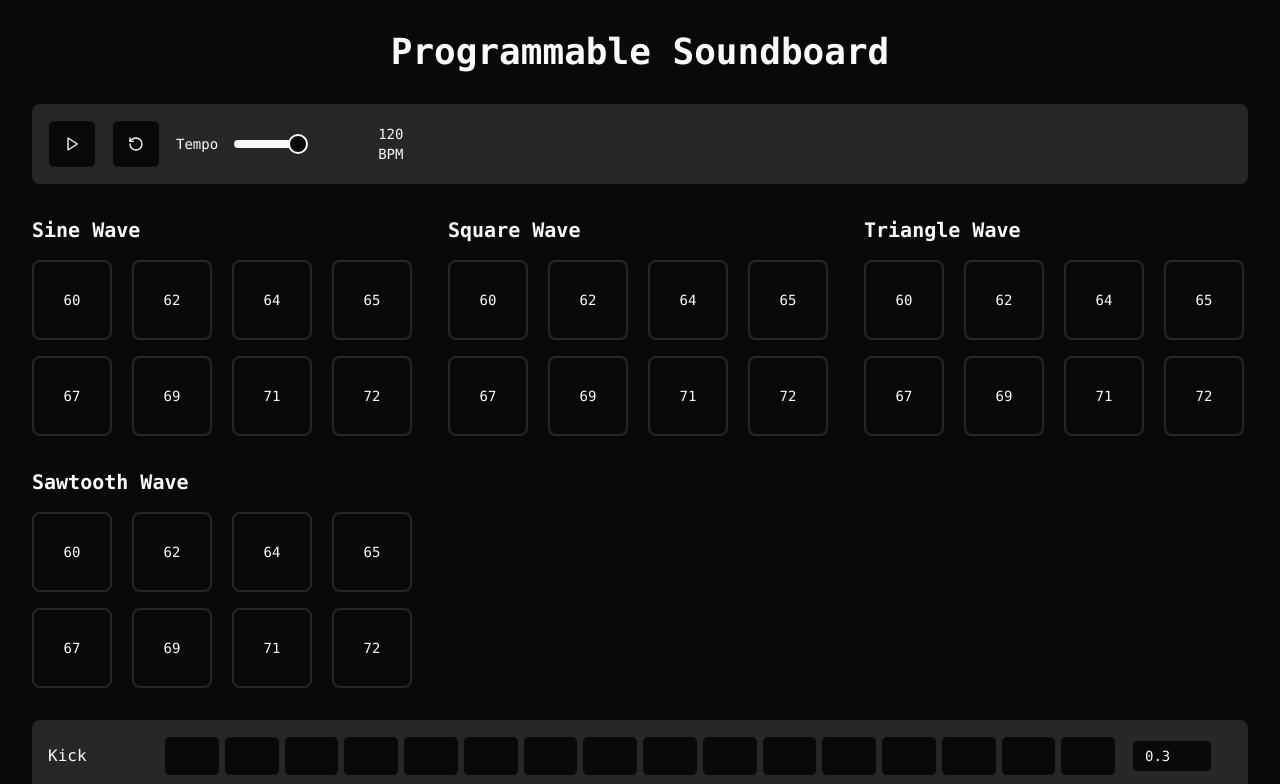
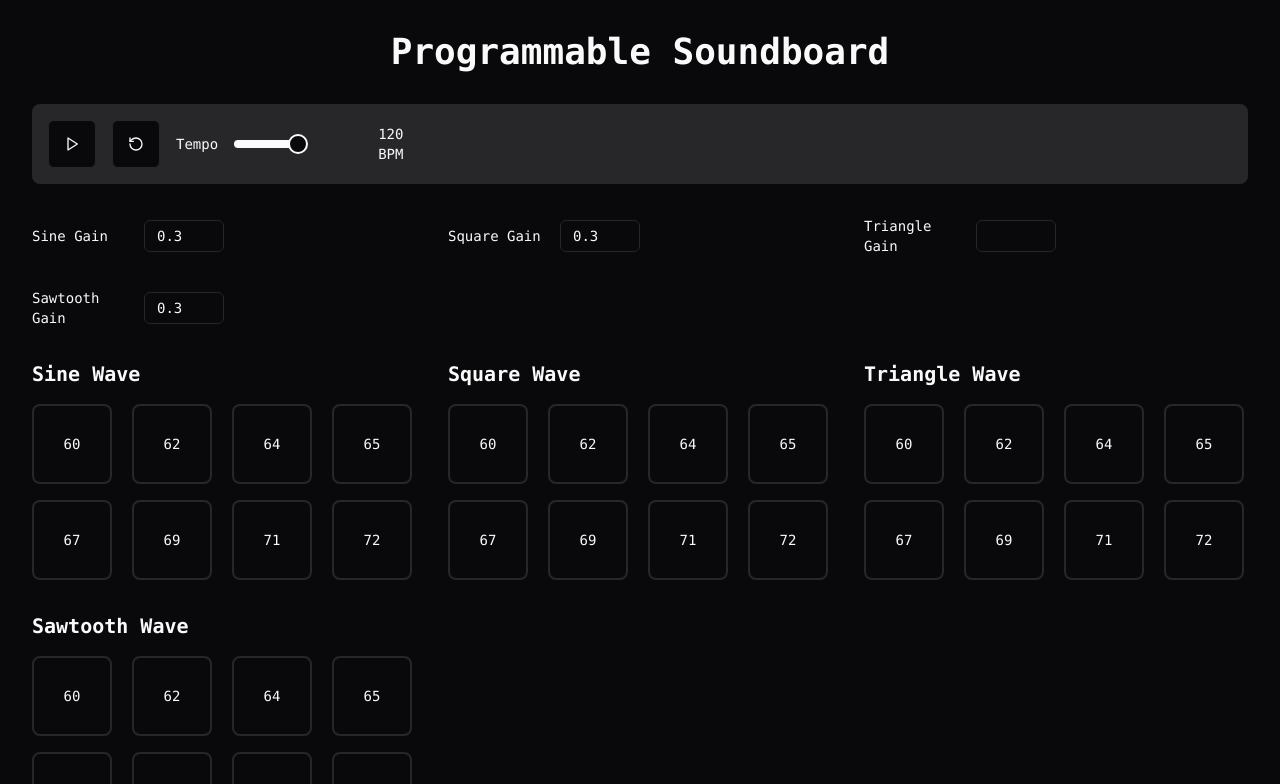
Before and after one commit to noplacetoh1de/programmable-soundboard, a React (Vite) app: page / in a window 1280 px wide. Shown: the top 784 px of the page. Built offline with nearby package versions, Linux system fonts and the light colour scheme.

Commit message:
Add Gain input fields for Wave elements
Implemented input fields for adjusting gain levels for the Wave elements above the sequencer in the soundboard application.
[skip gpt_engineer]

```diff
--- a/src/pages/Index.tsx
+++ b/src/pages/Index.tsx
@@ -4,6 +4,8 @@ import { Sequencer } from "@/components/Sequencer";
 import { SequencerGrid } from "@/components/SequencerGrid";
 import { useAudioEngine } from "@/hooks/useAudioEngine";
 import { useToast } from "@/hooks/use-toast";
+import { Input } from "@/components/ui/input";
+import { WAVEFORMS } from "@/lib/constants";
 
 const Index = () => {
   const audioEngine = useAudioEngine();
@@ -12,10 +14,16 @@ const Index = () => {
   const [tempo, setTempo] = useState(120);
   const [step, setStep] = useState(0);
   const { toast } = useToast();
+  const [waveGains, setWaveGains] = useState({
+    sine: 0.3,
+    square: 0.3,
+    sawtooth: 0.3
+  });
 
   const toggleNote = useCallback((id: string) => {
     if (!audioEngine) return;
 
+    const [note, waveform] = id.split('-');
     if (activeNotes.has(id)) {
       audioEngine.stopSound(id);
       setActiveNotes((prev) => {
@@ -24,10 +32,27 @@ const Index = () => {
         return next;
       });
     } else {
-      audioEngine.playSound(id);
+      audioEngine.playSound(id, waveGains[waveform as keyof typeof waveGains]);
       setActiveNotes((prev) => new Set(prev).add(id));
     }
-  }, [audioEngine, activeNotes]);
+  }, [audioEngine, activeNotes, waveGains]);
+
+  const handleWaveGainChange = (waveform: string, value: string) => {
+    const numValue = parseFloat(value);
+    if (!isNaN(numValue) && numValue >= 0 && numValue <= 1) {
+      setWaveGains(prev => ({
+        ...prev,
+        [waveform]: numValue
+      }));
+
+      // Update gains for any currently playing notes of this waveform
+      activeNotes.forEach(noteId => {
+        if (noteId.endsWith(waveform) && audioEngine) {
+          audioEngine.setGain(noteId, numValue);
+        }
+      });
+    }
+  };
 
   useEffect(() => {
     if (!isPlaying) return;
@@ -64,6 +89,23 @@ const Index = () => {
         onTempoChange={setTempo}
       />
 
+      <div className="grid grid-cols-3 gap-8">
+        {WAVEFORMS.map((waveform) => (
+          <div key={waveform} className="flex items-center gap-4">
+            <span className="text-sm capitalize w-24">{waveform} Gain</span>
+            <Input
+              type="number"
+              min="0"
+              max="1"
+              step="0.1"
+              value={waveGains[waveform as keyof typeof waveGains]}
+              onChange={(e) => handleWaveGainChange(waveform, e.target.value)}
+              className="w-20 h-8"
+            />
+          </div>
+        ))}
+      </div>
+
       <SoundGrid
         activeNotes={activeNotes}
         onToggleNote={toggleNote}
```
